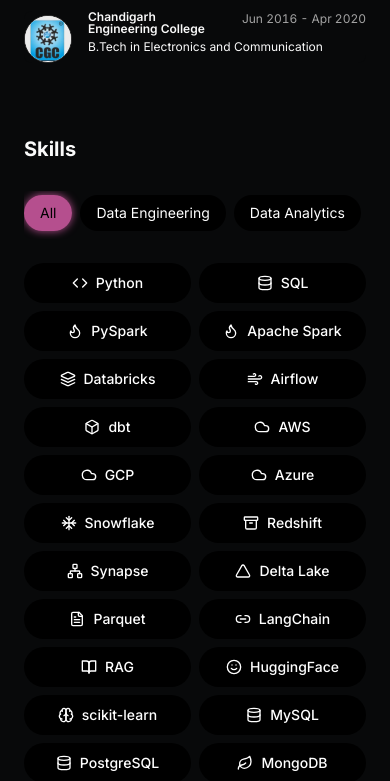
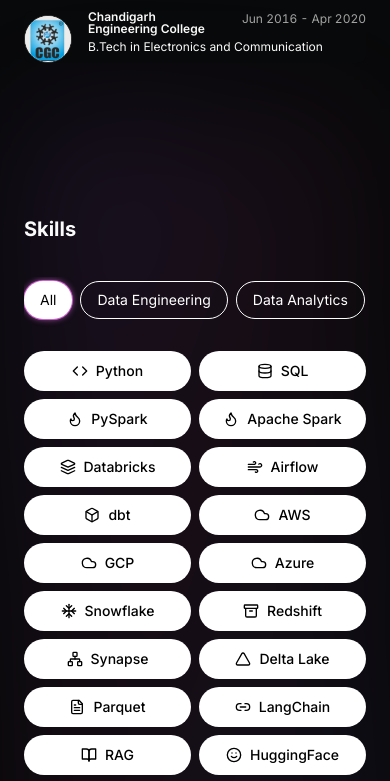
Before and after one commit to Ronakmishra/portfolio, a Next.js app: page / in a window 390 px wide. Shown: the part 1180-1961 px from the top of the page. Built offline with nearby package versions, Linux system fonts and the light colour scheme.

Commit message:
refine skills section visuals

```diff
--- a/src/app/page.tsx
+++ b/src/app/page.tsx
@@ -166,14 +166,15 @@ export default function Page() {
             ))}
           </div>
         </section>
-        <section id="skills">
-          <div className="flex min-h-0 flex-col gap-y-3">
+        <section id="skills" className="relative w-full py-20">
+          <div className="absolute inset-0 -z-10">
+            <div className="absolute inset-0 bg-gradient-to-br from-purple-500/20 via-pink-500/10 to-indigo-500/20 blur-3xl opacity-60" />
+          </div>
+          <div className="w-full max-w-5xl mx-auto flex min-h-0 flex-col gap-y-3">
             <BlurFade delay={BLUR_FADE_DELAY * 9}>
               <h2 className="text-xl font-bold mt-8 mb-4 sm:mt-0 sm:mb-0">Skills</h2>
             </BlurFade>
-            <BlurFade delay={BLUR_FADE_DELAY * 10}>
-              <SkillsGrid />
-            </BlurFade>
+            <SkillsGrid />
           </div>
         </section>
 
--- a/src/components/skills-grid.tsx
+++ b/src/components/skills-grid.tsx
@@ -1,7 +1,7 @@
 "use client";
 
-import { useState, type CSSProperties } from "react";
-import { AnimatePresence, motion } from "framer-motion";
+import { useState, useRef, type CSSProperties } from "react";
+import { AnimatePresence, motion, useInView, useReducedMotion } from "framer-motion";
 
 import { SKILLS, type Role } from "@/data/skills";
 import { cn } from "@/lib/utils";
@@ -13,34 +13,31 @@ const ROLE_TABS: readonly (Role | "All")[] = [
   "AI Engineering",
 ] as const;
 
-// Soft pink accent used throughout the site
-const HIGHLIGHT_COLOR = "rgba(255,110,199,0.7)";
-
-// Staggered animation with blur-to-clear effect
-const container = {
-  hidden: {},
-  show: {
-    transition: {
-      staggerChildren: 0.06,
-    },
-  },
-};
-
-const item = {
-  hidden: { opacity: 0, y: 12, filter: "blur(4px)" },
-  show: { opacity: 1, y: 0, filter: "blur(0px)" },
-  exit: { opacity: 0, y: 12, filter: "blur(4px)" },
-};
+// Subtle pink-violet accent
+const HIGHLIGHT_COLOR = "rgba(255,120,255,0.7)";
 
 export default function SkillsGrid() {
   const [role, setRole] = useState<(typeof ROLE_TABS)[number]>("All");
+  const prefersReducedMotion = useReducedMotion();
+  const containerRef = useRef<HTMLDivElement>(null);
+  const isInView = useInView(containerRef, { once: true });
 
   const skills =
     role === "All" ? SKILLS : SKILLS.filter((s) => s.roles.includes(role as Role));
 
   return (
-    <div>
-      <div className="mb-6 flex gap-2 overflow-x-auto pb-2 pt-1 sm:justify-center">
+    <motion.div
+      ref={containerRef}
+      initial={{ opacity: 0, y: prefersReducedMotion ? 0 : 10 }}
+      animate={isInView ? { opacity: 1, y: 0 } : {}}
+      transition={{ duration: 0.25, ease: "easeOut" }}
+    >
+      <motion.div
+        initial={{ opacity: 0, y: prefersReducedMotion ? 0 : 8 }}
+        animate={isInView ? { opacity: 1, y: 0 } : {}}
+        transition={{ delay: 0.08, duration: 0.2, ease: "easeOut" }}
+        className="mb-6 flex gap-2 overflow-x-auto pb-2 pt-1 sm:justify-center"
+      >
         {ROLE_TABS.map((r) => (
           <button
             key={r}
@@ -50,42 +47,63 @@ export default function SkillsGrid() {
             className={cn(
               "flex-shrink-0 rounded-full px-4 py-2 text-sm transition-colors focus-visible:outline-none focus-visible:ring-2 focus-visible:ring-offset-2 focus-visible:ring-[var(--highlight)]",
               role === r
-                ? "bg-[var(--highlight)] text-black shadow-[0_0_8px_var(--highlight)]"
-                : "bg-white text-black hover:shadow-[0_0_8px_var(--highlight)] dark:bg-black dark:text-white",
+                ? "bg-black text-white ring-1 ring-[var(--highlight)] shadow-[0_0_6px_var(--highlight)] dark:bg-white dark:text-black"
+                : "border border-black text-black hover:shadow-[0_0_6px_var(--highlight)] dark:border-white dark:text-white",
             )}
             style={{ "--highlight": HIGHLIGHT_COLOR } as CSSProperties}
           >
             {r}
           </button>
         ))}
-      </div>
-      <AnimatePresence mode="wait">
-        <motion.div
-          key={role}
-          variants={container}
-          initial="hidden"
-          animate="show"
-          exit="hidden"
-          className="grid grid-cols-2 gap-2 sm:grid-cols-3 md:grid-cols-4"
-        >
-          {skills.map((skill) => (
+      </motion.div>
+      <motion.div
+        className="grid grid-cols-2 gap-2 justify-items-center sm:grid-cols-3 md:grid-cols-4"
+      >
+        <AnimatePresence initial={false} mode="sync">
+          {skills.map((skill, i) => (
             <motion.div
               key={skill.id}
-              variants={item}
+              initial={{
+                opacity: 0,
+                y: prefersReducedMotion ? 0 : 8,
+                filter: prefersReducedMotion ? "none" : "blur(4px)",
+              }}
+              animate={{ opacity: 1, y: 0, filter: "blur(0px)" }}
+              exit={{
+                opacity: 0,
+                y: prefersReducedMotion ? 0 : 8,
+                filter: prefersReducedMotion ? "none" : "blur(4px)",
+              }}
+              transition={{
+                delay: 0.2 + i * 0.06,
+                duration: 0.2,
+                ease: "easeOut",
+              }}
               className={cn(
-                "flex h-10 w-full items-center justify-center gap-2 rounded-full px-3 transition-shadow",
-                role === "All"
-                  ? "bg-white text-black hover:shadow-[0_0_8px_var(--highlight)] dark:bg-black dark:text-white"
-                  : "bg-[var(--highlight)] text-black shadow-[0_0_8px_var(--highlight)]",
+                "flex h-10 w-full items-center justify-center gap-2 rounded-full px-3 transition-shadow bg-black text-white dark:bg-white dark:text-black",
+                role !== "All" && "shadow-[0_0_6px_var(--highlight)]",
               )}
               style={{ "--highlight": HIGHLIGHT_COLOR } as CSSProperties}
             >
-              <skill.icon className="h-4 w-4 flex-shrink-0" aria-hidden="true" />
-              <span className="text-sm font-medium">{skill.label}</span>
+              <skill.icon
+                className={cn(
+                  "h-4 w-4 flex-shrink-0",
+                  role !== "All" && "text-[var(--highlight)]",
+                )}
+                aria-hidden="true"
+              />
+              <span
+                className={cn(
+                  "text-sm font-medium",
+                  role !== "All" && "text-[var(--highlight)]",
+                )}
+              >
+                {skill.label}
+              </span>
             </motion.div>
           ))}
-        </motion.div>
-      </AnimatePresence>
-    </div>
+        </AnimatePresence>
+      </motion.div>
+    </motion.div>
   );
 }
```
